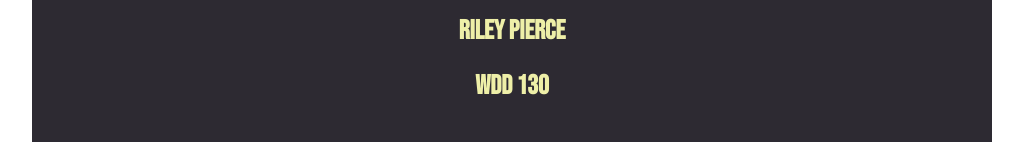
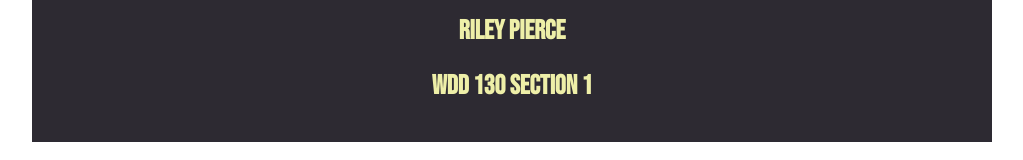
Before and after one commit to PapaPaint/wdd130, a plain HTML site: page wwr/site-plan-rafting.html in a window 1280 px wide. Shown: the part 166-326 px from the top of the page, without its empty margins (128-1151 px from the left). Drawn offline with Linux system fonts and the light colour scheme.

Commit message:
added section 1

```diff
--- a/wwr/site-plan-rafting.html
+++ b/wwr/site-plan-rafting.html
@@ -12,7 +12,7 @@
   <header>
     <h1>RapidAdventures Site Plan</h1>
     <h2>Riley Pierce</h2>
-    <h2>WDD 130</h2>
+    <h2>WDD 130 Section 1</h2>
     <!-- In the header above, add the name of your site, your name and class number. For example if you are in section 3 you would put WDD 130-03 -->
   </header>
   <main>
```
